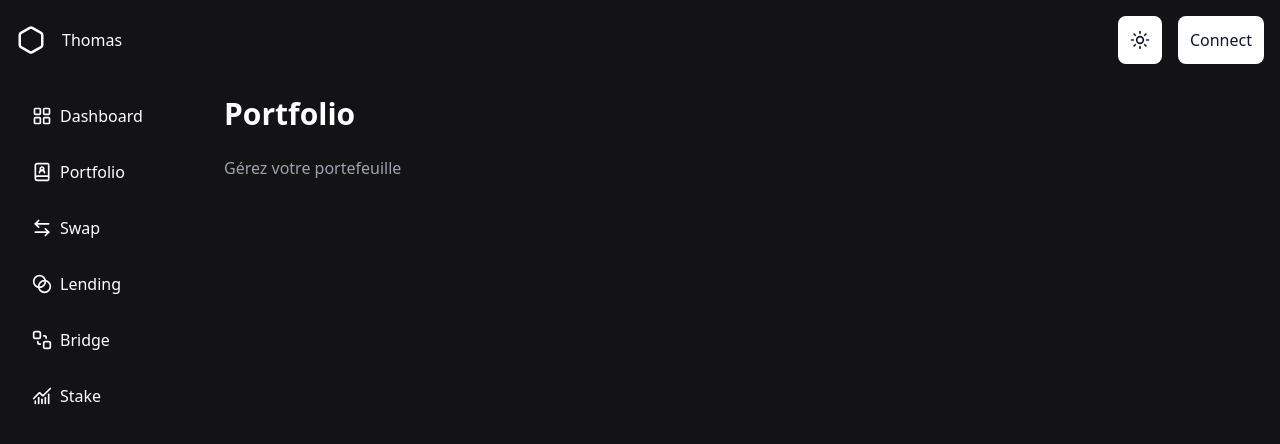
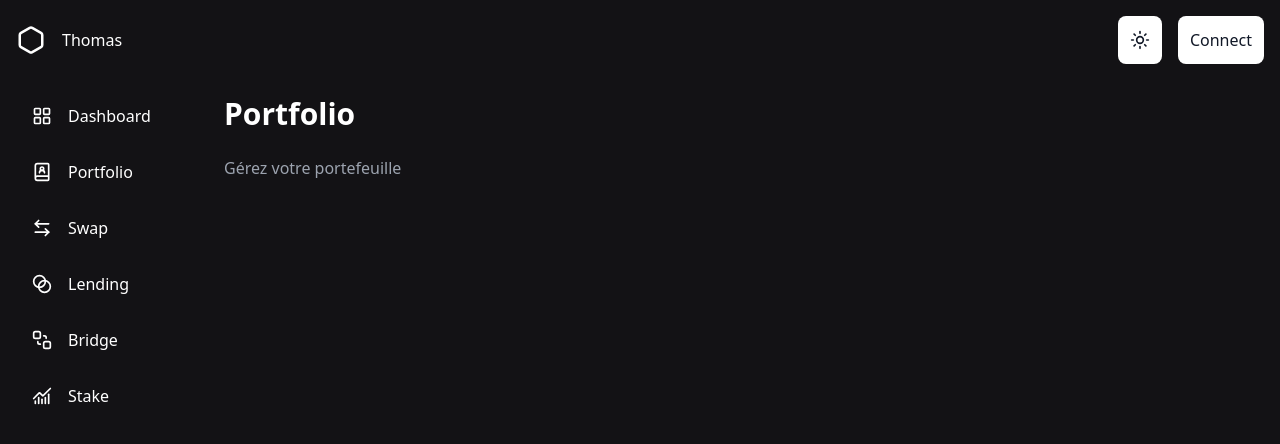
Before and after one commit to thomasalzonne/cryptoportfolio, a React (Vite) app in the folder frontend/: page /portfolio in a window 1280 px wide. Shown: the top 444 px of the page. Built offline with nearby package versions, Linux system fonts and the light colour scheme.

Commit message:
add more space between icon and text in button

```diff
--- a/frontend/src/components/Button.tsx
+++ b/frontend/src/components/Button.tsx
@@ -10,7 +10,7 @@ export default function Button({ title, icon: Icon, onClick }: ButtonProps) {
   return (
     <button
       onClick={onClick}
-      className="flex w-full items-center gap-2 px-4 py-2 rounded-lg text-gray-800 dark:text-white transition-colors duration-300 hover:bg-gray-200 dark:hover:bg-gray-900 "
+      className="flex w-full items-center gap-4 px-4 py-2 rounded-lg text-gray-800 dark:text-white transition-colors duration-300 hover:bg-gray-200 dark:hover:bg-gray-900 "
     >
       <Icon size={20} />
       <span>{title}</span>
```
